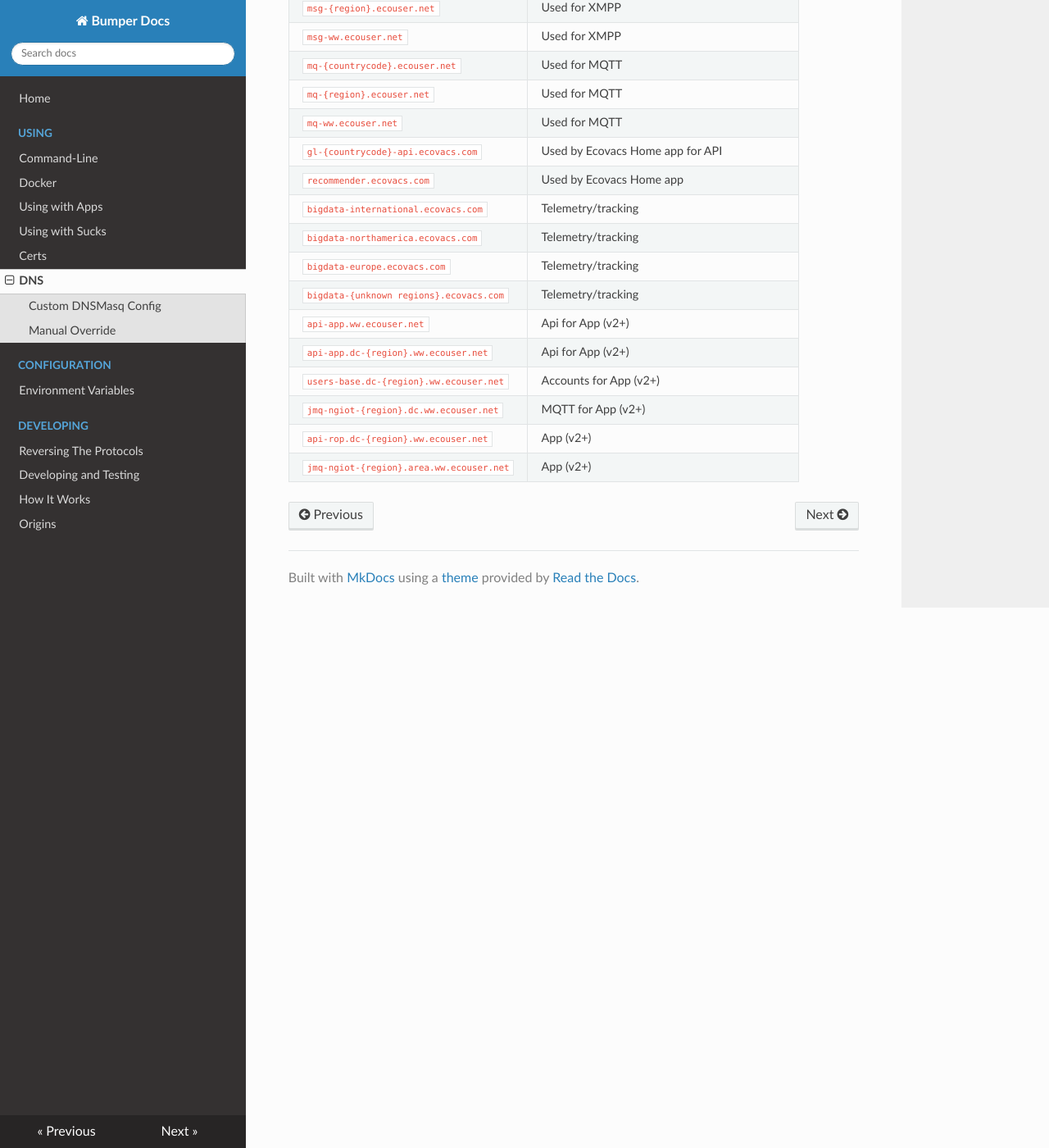
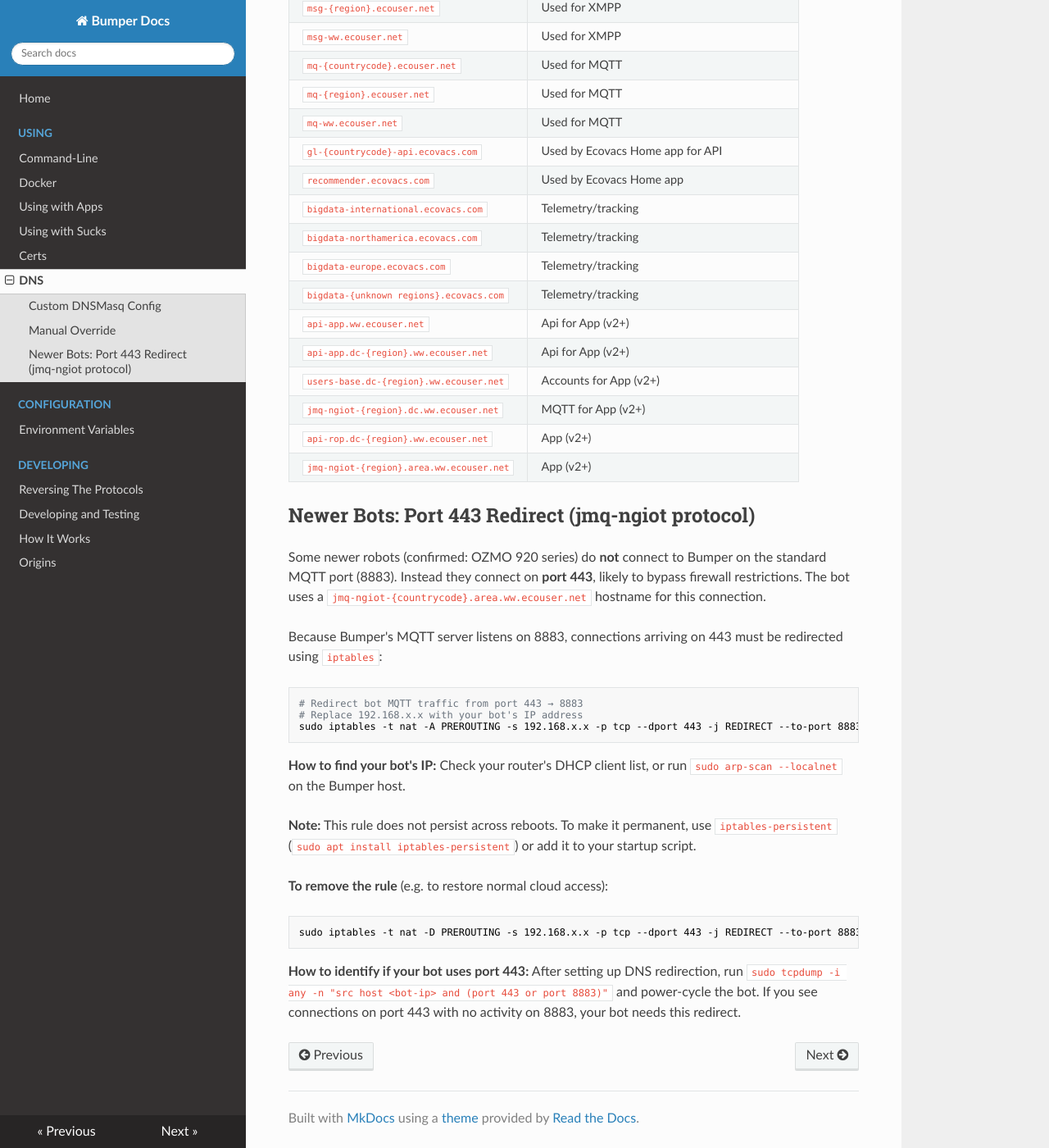
Before and after one commit to bmartin5692/bumper, an MkDocs documentation site: the page built from docs/DNS_Setup.md, in a window 1280 px wide and 1400 px high, scrolled down 1727 px. Shown: the whole window at 82% size. Built offline with MkDocs 1.6.1, drawn with Linux system fonts in a browser that asks for light colours; nearby versions of some CDN libraries.

Commit message:
docs: add OZMO 920 to compatibility table; document port 443 redirect for newer bots
- Add Deebot Ozmo 920 Series (vi829v) to the tested compatibility table
  (confirmed working with Ecovacs Home app via MQTT protocol)

- Document that newer robots using the jmq-ngiot protocol connect on
  port 443 instead of the standard MQTT port 8883. Add iptables
  PREROUTING REDIRECT rule to DNS_Setup.md so users can intercept
  these connections and forward them to Bumper's MQTT listener.

  Confirmed on OZMO 920: bot resolves jmq-ngiot-{countrycode}.area.ww.ecouser.net
  (already covered by DNS wildcard and cert SANs) but connects on 443,
  silently failing without this redirect.

````diff
--- a/docs/DNS_Setup.md
+++ b/docs/DNS_Setup.md
@@ -69,3 +69,26 @@ Replacement Examples:
 | `jmq-ngiot-{region}.dc.ww.ecouser.net`  | MQTT for App (v2+)                             |
 | `api-rop.dc-{region}.ww.ecouser.net`    | App (v2+)                                      |
 | `jmq-ngiot-{region}.area.ww.ecouser.net`| App (v2+)                                      |
+
+## Newer Bots: Port 443 Redirect (jmq-ngiot protocol)
+
+Some newer robots (confirmed: OZMO 920 series) do **not** connect to Bumper on the standard MQTT port (8883). Instead they connect on **port 443**, likely to bypass firewall restrictions. The bot uses a `jmq-ngiot-{countrycode}.area.ww.ecouser.net` hostname for this connection.
+
+Because Bumper's MQTT server listens on 8883, connections arriving on 443 must be redirected using `iptables`:
+
+```bash
+# Redirect bot MQTT traffic from port 443 → 8883
+# Replace 192.168.x.x with your bot's IP address
+sudo iptables -t nat -A PREROUTING -s 192.168.x.x -p tcp --dport 443 -j REDIRECT --to-port 8883
+```
+
+**How to find your bot's IP:** Check your router's DHCP client list, or run `sudo arp-scan --localnet` on the Bumper host.
+
+**Note:** This rule does not persist across reboots. To make it permanent, use `iptables-persistent` (`sudo apt install iptables-persistent`) or add it to your startup script.
+
+**To remove the rule** (e.g. to restore normal cloud access):
+```bash
+sudo iptables -t nat -D PREROUTING -s 192.168.x.x -p tcp --dport 443 -j REDIRECT --to-port 8883
+```
+
+**How to identify if your bot uses port 443:** After setting up DNS redirection, run `sudo tcpdump -i any -n "src host <bot-ip> and (port 443 or port 8883)"` and power-cycle the bot. If you see connections on port 443 with no activity on 8883, your bot needs this redirect.
````
Also changed, not shown: README.md (+1 -0 lines).
